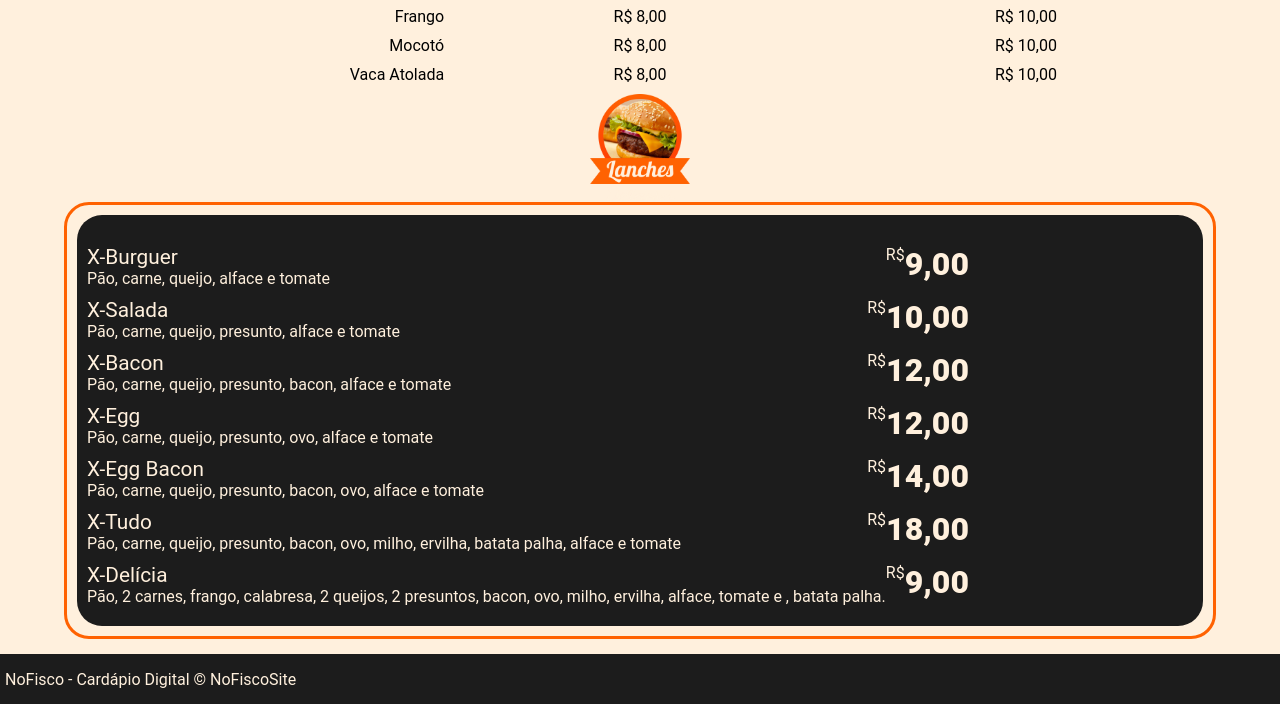
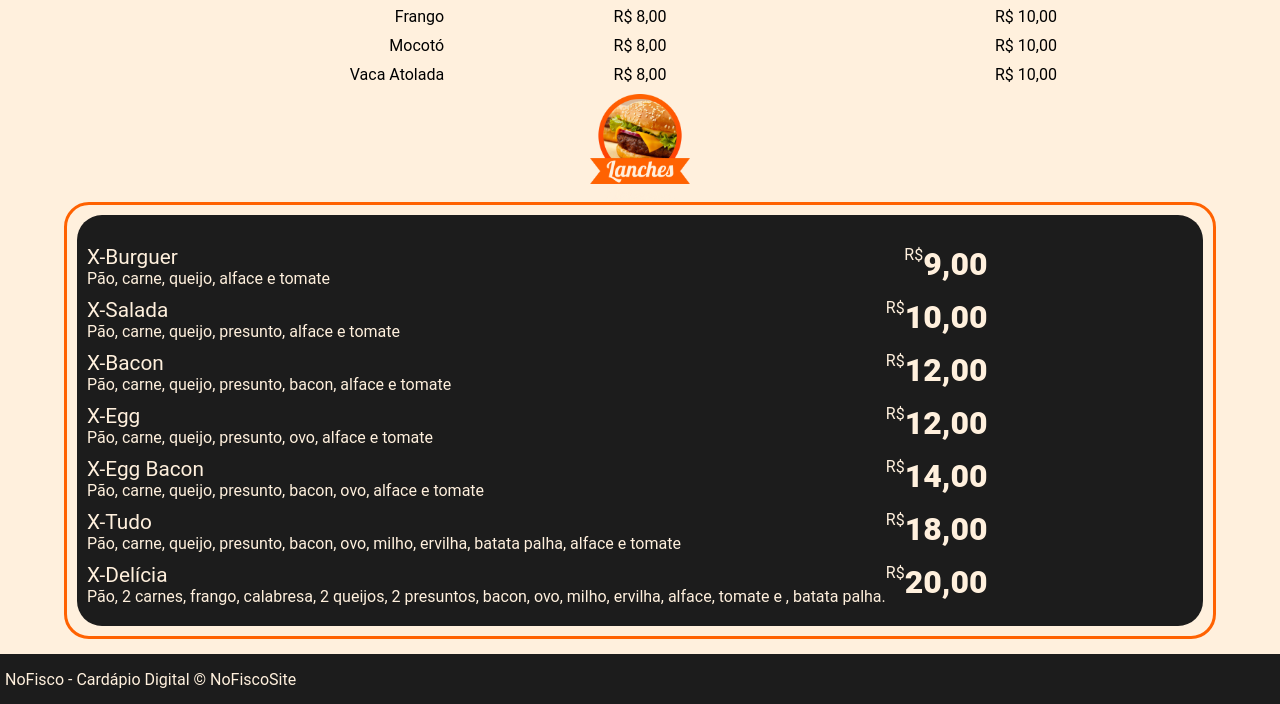
Before and after one commit to MoraesTon/nofisco, a plain HTML site: page pages/deliciaDelivery/index.html in a window 1280 px wide. Shown: the part 166-870 px from the top of the page. Drawn offline with Linux system fonts and the light colour scheme.

Commit message:
Update index.html
corect item price

```diff
--- a/pages/deliciaDelivery/index.html
+++ b/pages/deliciaDelivery/index.html
@@ -137,7 +137,7 @@
                                 </div>
                                 <div class="price">
                                     <div class="cifer">R$</div>
-                                    <div class="value">9,00</div>
+                                    <div class="value">20,00</div>
                                 </div>
                             </div>
                         </div>
```
